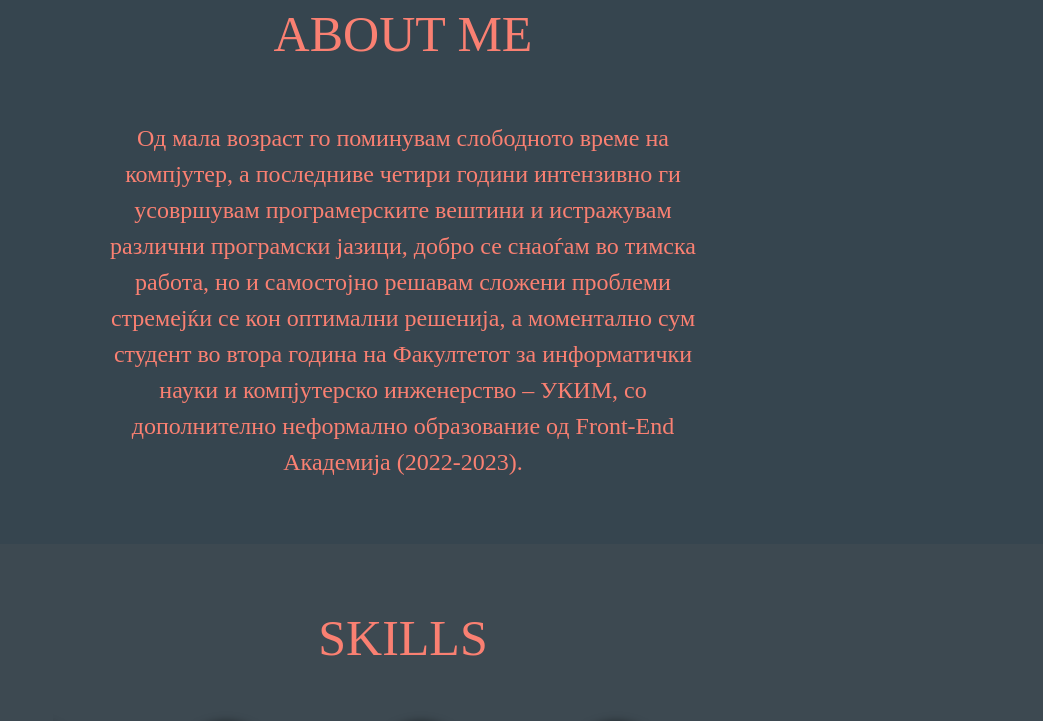
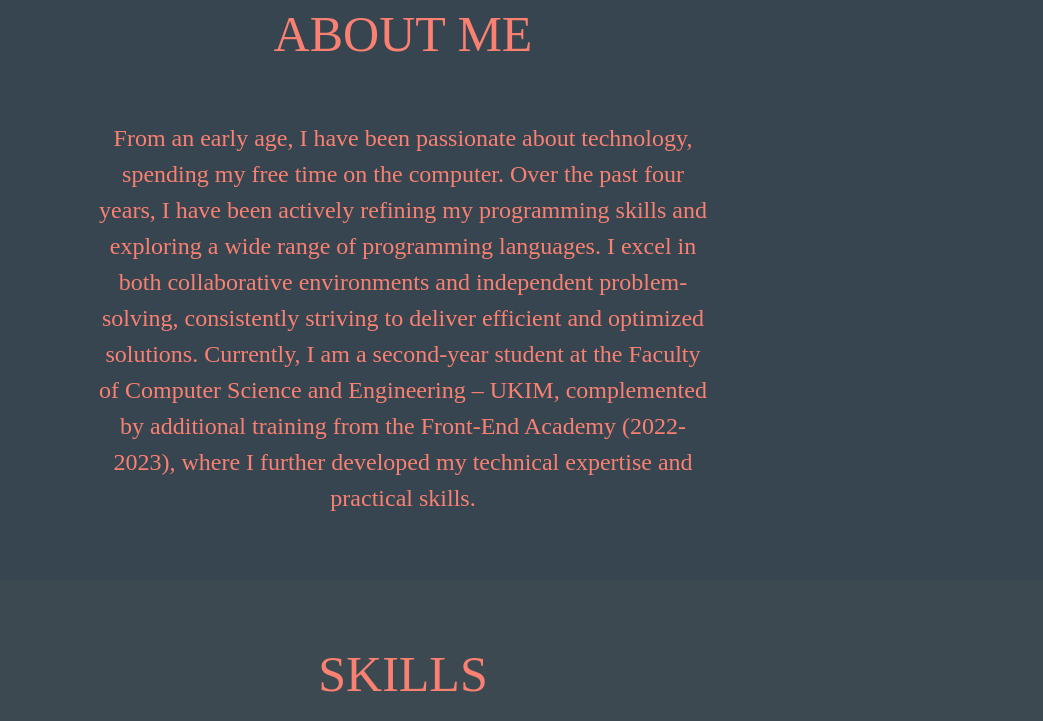
Before and after one commit to JordanTodorovski1/jordanTodorovskiWebsite, a website: page index.html in a window 1280 px wide. Shown: the part 860-1581 px from the top of the page, without its empty margins (237-1280 px from the left). Drawn offline with nearby package versions, Linux system fonts and the light colour scheme; a web font is replaced by a local one.

Commit message:
new bio on english added...

```diff
--- a/index.html
+++ b/index.html
@@ -28,7 +28,11 @@
         <a href="#about-me">About</a>
         <a href="#skills">Skills</a>
         <a href="#projects">Projects</a>
-        <p class="nav-btn"> <a href="https://www.linkedin.com/in/jordan-todorovski/">Contact me</a></p>
+        <p class="nav-btn">
+          <a href="https://www.linkedin.com/in/jordan-todorovski/"
+            >Contact me</a
+          >
+        </p>
       </div>
     </div>
     <div id="MobileNav" class="d-flex flex-column text-center"></div>
@@ -58,14 +62,16 @@
       <div id="ab-me-inner" class="container text-center w-50 py-5">
         <h2 id="ab-me" class="pb-5 pt-3">ABOUT ME</h2>
         <p class="text-ab">
-          Од мала возраст го поминувам слободното време на компјутер, а
-          последниве четири години интензивно ги усовршувам програмерските
-          вештини и истражувам различни програмски јазици, добро се снаоѓам во
-          тимска работа, но и самостојно решавам сложени проблеми стремејќи се
-          кон оптимални решенија, а моментално сум студент во втора година на
-          Факултетот за информатички науки и компјутерско инженерство – УКИМ, со
-          дополнително неформално образование од Front-End Академија
-          (2022-2023).
+          From an early age, I have been passionate about technology, spending
+          my free time on the computer. Over the past four years, I have been
+          actively refining my programming skills and exploring a wide range of
+          programming languages. I excel in both collaborative environments and
+          independent problem-solving, consistently striving to deliver
+          efficient and optimized solutions. Currently, I am a second-year
+          student at the Faculty of Computer Science and Engineering – UKIM,
+          complemented by additional training from the Front-End Academy
+          (2022-2023), where I further developed my technical expertise and
+          practical skills.
         </p>
       </div>
     </div>
```
